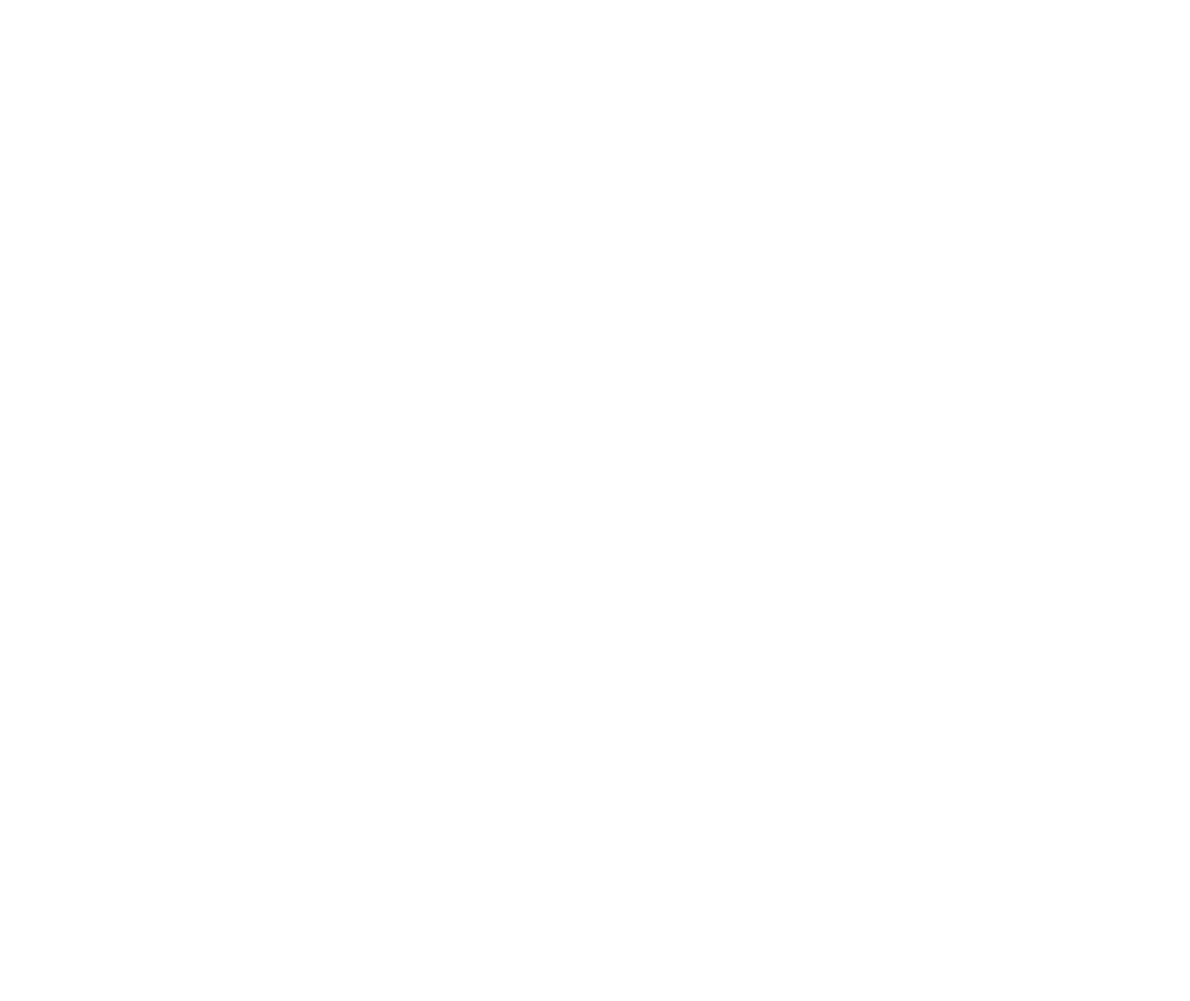
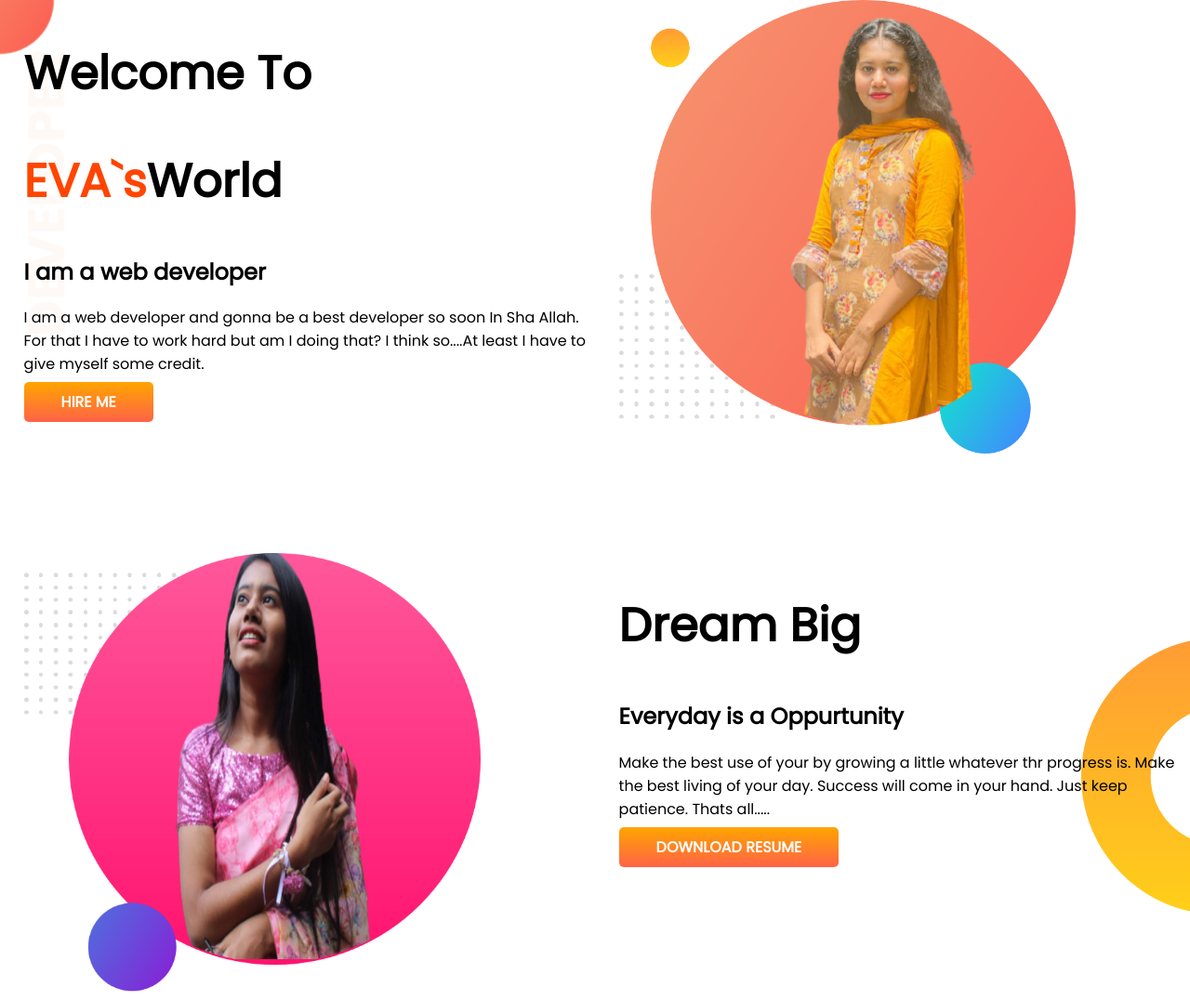
Before and after one commit to evaanikaibnat/Developer-Portfolio-1, a plain HTML site: page index.html in a window 1280 px wide. Shown: the whole page at 93% size. Before the commit the page ends 800 px from the top, so only its background shows below. Drawn offline with Linux system fonts and the light colour scheme.

Commit message:
I have to

```diff
--- a/index.html
+++ b/index.html
@@ -1,13 +1,48 @@
 <!DOCTYPE html>
 <html lang="en">
+
 <head>
     <meta charset="UTF-8">
     <meta http-equiv="X-UA-Compatible" content="IE=edge">
     <meta name="viewport" content="width=device-width, initial-scale=1.0">
     <title>EVA`s Portfolio</title>
+    <link rel="preconnect" href="https://fonts.googleapis.com">
+    <link rel="preconnect" href="https://fonts.gstatic.com" crossorigin>
+    <link href="https://fonts.googleapis.com/css2?family=Poppins&display=swap" rel="stylesheet">
+    <link rel="stylesheet" href="style.css">
 </head>
-<link rel="stylesheet" href="style.css">
+
 <body>
+    <section class="top-banner">
 
+        <div class="half-width">
+            <h1>Welcome To</h1>
+            <h1><span class="orange-colour">EVA`s</span>World</h1>
+            <h2>I am a web developer</h2>
+            <p>I am a web developer and gonna be a best developer so soon In Sha Allah. For that I have to work hard but
+                am
+                I doing that? I think so....At least I have to give myself some credit.</p>
+            <a class="link-button" target="_blank" href="https://www.linkedin.com/in/anika-ibnat-eva-6ab193205/">HIRE
+                ME</a>
+        </div>
+        <div class="half-width">
+            <img src="my-bg.png" alt="">
+        </div>
+
+
+    </section>
+    <section class="dream-big">
+        <div class="half-width">
+            <img src="my-bg2.png" alt="">
+        </div>
+        <div class="half-width">
+            <h1>Dream Big</h1>
+            <h2>Everyday is a Oppurtunity</h2>
+            <p>Make the best use of your by growing a little whatever thr progress is. Make the best living of your day.
+                Success will come in your hand. Just keep patience. Thats all.....</p>
+            <a class="link-button" target="_blank" href="">DOWNLOAD RESUME</a>
+        </div>
+    </section>
 </body>
+
 </html>
--- a/style.css
+++ b/style.css
@@ -0,0 +1,38 @@
+body{
+    font-family: 'Poppins', sans-serif;
+    margin: 0;
+}
+h1{
+    font-size: 50px;
+}
+.orange-colour{
+    color:orangered;
+}
+section{
+    display: flex;
+    margin-bottom: 100px;
+}
+.half-width{
+    width: 50%;
+    padding-left: 2%;
+}
+.half-width img{
+    width: 80%;
+}
+.link-button{
+    text-decoration: none;
+    background-image: linear-gradient(orange, tomato);
+    padding: 10px 40px;
+    border-radius: 5px;
+    color: white;
+    font-weight: 700;
+}
+.top-banner{
+    background-image: url(images/top-banner.png);
+    background-repeat: no-repeat;
+}
+.dream-big{
+    background-image: url(images/dream-bg.png);
+    background-repeat: no-repeat;
+    background-position: right;
+}
```
Also changed, not shown: IMG_20210610_153501.jpg (added), images/dream-bg.png (added), images/exp-bg.png (added), images/jhankar.png (added), images/jhankar2.png (added), images/my-bg.png (added), images/my-bg2.png (added), images/top-banner.png (added), my-bg.png (added), my-bg2.png (added).
